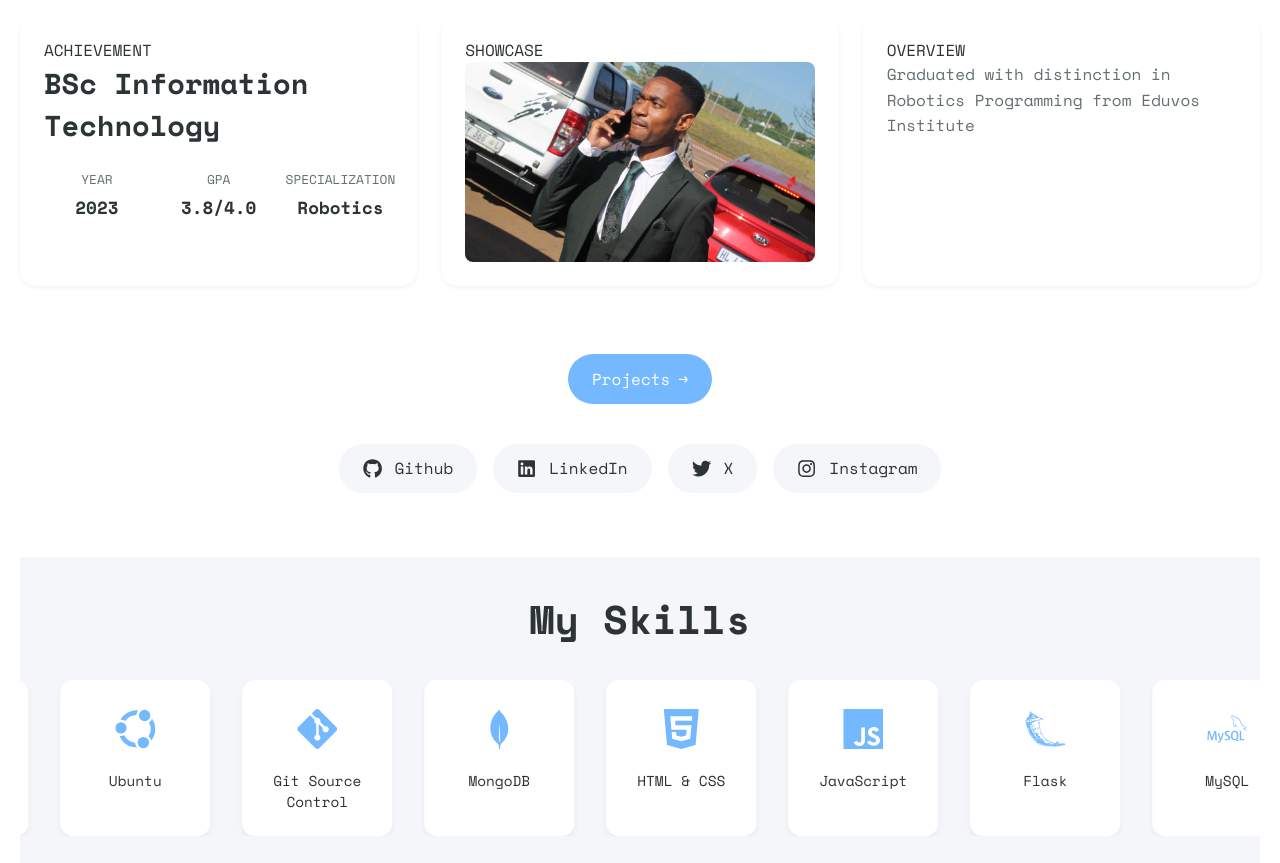
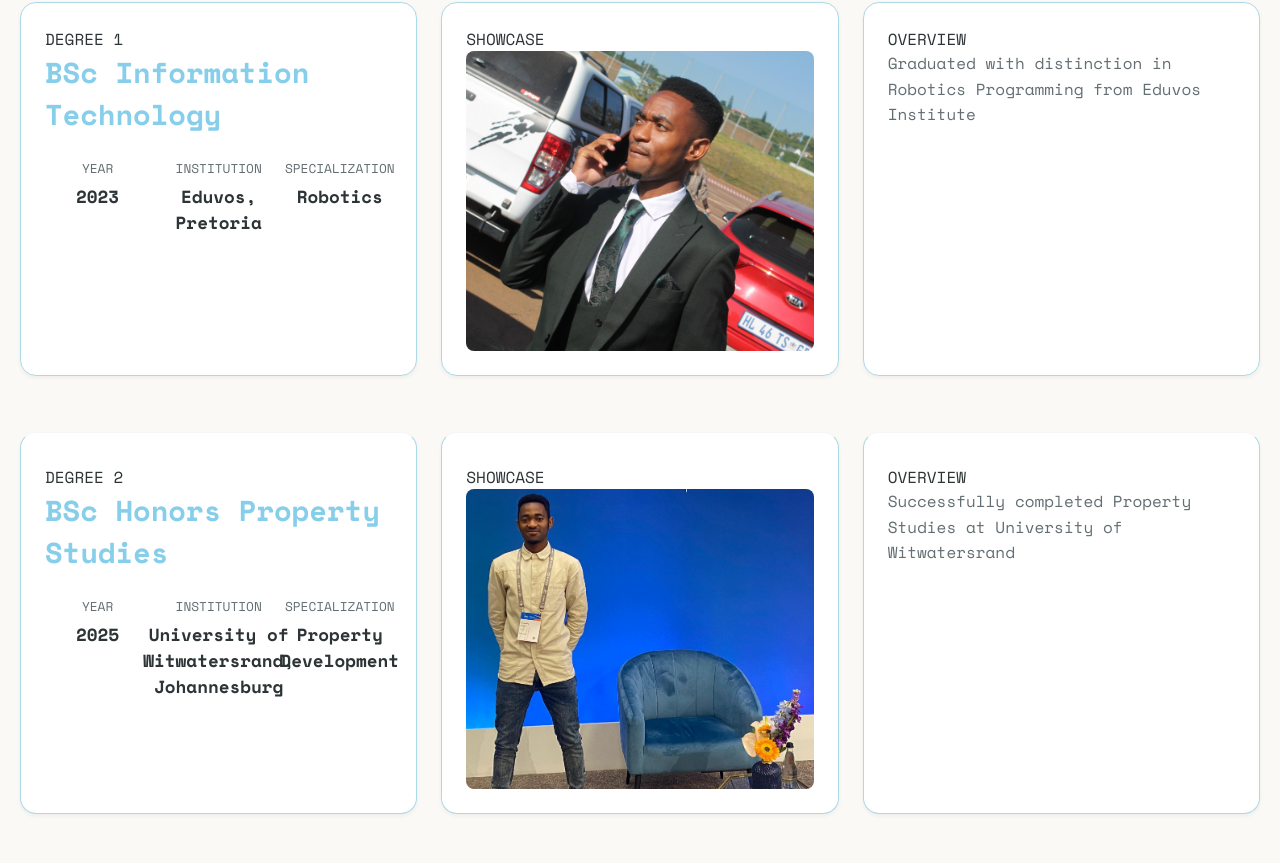
Before and after one commit to jj-amogelang/my-website, a React (Create React App) app: page / in a window 1280 px wide. Shown: the part 337-1200 px from the top of the page. Built offline with nearby package versions, Linux system fonts and the light colour scheme.

Commit message:
Theme change

```diff
--- a/src/components/HomePage.css
+++ b/src/components/HomePage.css
@@ -1,8 +1,18 @@
+:root {
+  --beige: #F5F5DC;
+  --light-beige: #FAF9F6;
+  --light-blue: #ADD8E6;
+  --soft-blue: #B8E2F2;
+  --deep-blue: #87CEEB;
+  --white: #FFFFFF;
+}
+
 .home-container {
-  background-color: #ffffff;
+  background-color: var(--light-beige);
   min-height: 100vh;
   color: #2d3436;
   padding: 20px;
+  padding-top: 80px;
 }
 
 .hero-section {
@@ -100,7 +110,7 @@
 }
 
 .social-links a {
-  background-color: #f5f6fa;
+  background-color: var(--white);
   color: #2d3436;
   text-decoration: none;
   padding: 0.8rem 1.5rem;
@@ -110,6 +120,7 @@
   gap: 0.8rem;
   transition: all 0.3s ease;
   font-size: 1rem;
+  border: 1px solid var(--light-blue);
 }
 
 .social-links a svg {
@@ -117,8 +128,8 @@
 }
 
 .social-links a:hover {
-  background-color: #74b9ff;
-  color: white;
+  background-color: var(--soft-blue);
+  color: var(--white);
   transform: translateY(-2px);
 }
 
@@ -210,7 +221,7 @@
 .skills-section {
   margin-top: 4rem;
   padding: 2rem 0;
-  background-color: #f5f6fa;
+  background: linear-gradient(to right, var(--beige), var(--light-beige));
   overflow: hidden;
 }
 
@@ -235,7 +246,7 @@
 
 .skill-card {
   flex: 0 0 auto;
-  background-color: #ffffff;
+  background: var(--white);
   border-radius: 0.8rem;
   padding: 1.5rem;
   margin: 0 1rem;
@@ -246,6 +257,7 @@
   align-items: center;
   text-align: center;
   width: 150px;
+  border: 1px solid var(--light-blue);
 }
 
 .skill-card:hover {
@@ -261,7 +273,7 @@
   align-items: center;
   justify-content: center;
   font-size: 2.5rem;
-  color: #74b9ff;
+  color: var(--deep-blue);
   transition: transform 0.3s ease, color 0.3s ease;
 }
 
@@ -323,8 +335,6 @@
 
 
 @media (max-width: 768px) {
-
-
   .hero-image img {
     max-width: 100%;
   }
@@ -350,7 +360,7 @@
   justify-content: space-between;
   align-items: center;
   padding: 2rem;
-  background-color: #a5b5b3;
+  background: linear-gradient(135deg, var(--light-blue), var(--deep-blue));
   border-radius: 1rem;
   margin-bottom: 2rem;
 }
@@ -373,7 +383,7 @@
   display: flex;
   align-items: center;
   gap: 0.5rem;
-  background: rgba(255, 255, 255, 0.1);
+  background: rgba(255, 255, 255, 0.2);
   padding: 0.5rem 1rem;
   border-radius: 2rem;
   cursor: pointer;
@@ -395,20 +405,42 @@
   grid-template-columns: repeat(3, 1fr);
   gap: 1.5rem;
   margin-bottom: 3rem;
-  transition: all 0.3s ease;
+}
+
+/* Add spacing between degree sets */
+.stats-grid > *:nth-child(n+4) {
+  margin-top: 2rem;
+  padding-top: 2rem;
+  border-top: 1px solid #f5f6fa;
+}
+
+@media (max-width: 768px) {
+  .stats-grid {
+    grid-template-columns: 1fr;
+  }
+
+  .stats-grid > *:nth-child(n+4) {
+    margin-top: 1rem;
+    padding-top: 1rem;
+  }
 }
 
 .stat-card {
-  background: #ffffff;
+  background: var(--white);
   border-radius: 1rem;
   padding: 1.5rem;
   box-shadow: 0 2px 4px rgba(0, 0, 0, 0.05);
   transition: all 0.3s ease;
+  border: 1px solid var(--light-blue);
+}
+
+.stat-card:hover {
+  box-shadow: 0 4px 12px rgba(173, 216, 230, 0.2);
 }
 
 .achievement-title h2 {
   font-size: 1.8rem;
-  color: #2d3436;
+  color: var(--deep-blue);
   margin-bottom: 1.5rem;
   font-family: 'Space Mono', monospace;
 }
@@ -652,3 +684,74 @@
     transform: translateX(-50%) translateY(0);
   }
 }
+
+.education-list {
+  display: flex;
+  flex-direction: column;
+  gap: 1.5rem;
+  height: 100%;
+  overflow-y: auto;
+  padding-right: 0.5rem;
+}
+
+.education-item {
+  background: white;
+  padding: 1rem;
+  border-radius: 0.5rem;
+  box-shadow: 0 2px 4px rgba(0, 0, 0, 0.05);
+  transition: transform 0.3s ease;
+}
+
+.education-item:hover {
+  transform: translateY(-2px);
+}
+
+.education-item h3 {
+  color: #2d3436;
+  font-size: 1.1rem;
+  margin-bottom: 0.5rem;
+}
+
+.education-item .institution {
+  color: #74b9ff;
+  font-weight: bold;
+  margin-bottom: 0.3rem;
+}
+
+.education-item .year {
+  color: #636e72;
+  font-size: 0.9rem;
+  margin-bottom: 0.3rem;
+}
+
+.education-item .specialization {
+  color: #2d3436;
+  font-size: 0.9rem;
+  margin-bottom: 0.3rem;
+}
+
+.education-item .achievement {
+  color: #0984e3;
+  font-size: 0.9rem;
+  font-style: italic;
+}
+
+/* Update achievement-showcase styles */
+.achievement-showcase .stat-content {
+  height: 300px;
+  overflow-y: auto;
+}
+
+.achievement-showcase .stat-content::-webkit-scrollbar {
+  width: 6px;
+}
+
+.achievement-showcase .stat-content::-webkit-scrollbar-track {
+  background: #f5f6fa;
+  border-radius: 3px;
+}
+
+.achievement-showcase .stat-content::-webkit-scrollbar-thumb {
+  background: #74b9ff;
+  border-radius: 3px;
+}
--- a/src/components/HomePage.js
+++ b/src/components/HomePage.js
@@ -17,14 +17,31 @@ import './HomePage.css';
 
 const achievementData = {
   Education: {
+    title: "Education",
+    image: "/images/blog/pic.JPG",
+    description: "Dual degree holder with expertise in both Technology and Property Development",
+    degrees: [
+      {
         title: "BSc Information Technology",
         image: "/images/blog/pic.JPG",
         description: "Graduated with distinction in Robotics Programming from Eduvos Institute",
         stats: {
           year: "2023",
-      gpa: "3.8/4.0",
+          institution: "Eduvos, Pretoria",
           specialization: "Robotics"
         }
+      },
+      {
+        title: "BSc Honors Property Studies",
+        image: "/images/blog/pic5.jpg",
+        description: "Successfully completed Property Studies at University of Witwatersrand",
+        stats: {
+          year: "2025",
+          institution: "University of Witwatersrand, Johannesburg",
+          specialization: "Property Development"
+        }
+      }
+    ]
   },
   Experience: {
     title: "Old Mutual Grad Hackathon",
@@ -180,6 +197,45 @@ const HomePage = () => {
       </div>
 
       <div className="stats-grid">
+        {selectedMenu === 'Education' ? (
+          currentAchievement.degrees.map((degree, index) => (
+            <React.Fragment key={index}>
+              <div className="stat-card achievement-title">
+                <div className="stat-label">DEGREE {index + 1}</div>
+                <div className="stat-content">
+                  <h2>{degree.title}</h2>
+                  <div className="achievement-stats">
+                    {Object.entries(degree.stats).map(([key, value]) => (
+                      <div key={key} className="stat-item">
+                        <span className="stat-key">{key}</span>
+                        <span className="stat-value">{value}</span>
+                      </div>
+                    ))}
+                  </div>
+                </div>
+              </div>
+
+              <div className="stat-card achievement-showcase">
+                <div className="stat-label">SHOWCASE</div>
+                <div className="stat-content">
+                  <img
+                    src={degree.image}
+                    alt={degree.title}
+                    className="achievement-image"
+                  />
+                </div>
+              </div>
+
+              <div className="stat-card achievement-description">
+                <div className="stat-label">OVERVIEW</div>
+                <div className="stat-content">
+                  <p>{degree.description}</p>
+                </div>
+              </div>
+            </React.Fragment>
+          ))
+        ) : (
+          <>
             <div className="stat-card achievement-title">
               <div className="stat-label">ACHIEVEMENT</div>
               <div className="stat-content">
@@ -212,6 +268,8 @@ const HomePage = () => {
                 <p>{currentAchievement.description}</p>
               </div>
             </div>
+          </>
+        )}
       </div>
 
       <div className="hero-section">
--- a/src/components/Navbar.css
+++ b/src/components/Navbar.css
@@ -3,9 +3,14 @@
   justify-content: space-between;
   align-items: center;
   padding: 1rem 2rem;
-  background-color: #ffffff;
-  box-shadow: 0 2px 4px rgba(0, 0, 0, 0.05);
-  position: relative;
+  background: var(--white);
+  border-bottom: 1px solid var(--light-blue);
+  position: fixed;
+  top: 0;
+  left: 0;
+  right: 0;
+  z-index: 1000;
+  width: 100%;
 }
 
 .logo a {
@@ -30,13 +35,13 @@
 }
 
 .nav-links a:hover {
-  color: #0984e3;
-  background-color: #f5f6fa;
+  color: var(--deep-blue);
+  background-color: var(--light-beige);
 }
 
 .nav-links a.active {
-  color: #0984e3;
-  background-color: #f5f6fa;
+  color: var(--deep-blue);
+  background-color: var(--beige);
 }
 
 .language-selector {
@@ -106,3 +111,8 @@
     transform: rotate(-45deg) translate(5px, -5px);
   }
 }
+
+/* Add padding to the top of the home container to account for fixed navbar */
+.home-container {
+  padding-top: 80px; /* Adjust this value based on your navbar height */
+}
--- a/src/components/Portfolio.css
+++ b/src/components/Portfolio.css
@@ -1,6 +1,6 @@
 .portfolio-container {
   padding: 4rem 2rem;
-  background-color: #ffffff;
+  background-color: var(--light-beige);
 }
 
 .portfolio-content {
@@ -27,7 +27,8 @@
   position: relative;
   border-radius: 0.8rem;
   overflow: hidden;
-  background: #f5f6fa;
+  background: var(--white);
+  border: 1px solid var(--light-blue);
   box-shadow: 0 4px 6px rgba(0, 0, 0, 0.05);
   transition: transform 0.3s ease;
 }
@@ -59,7 +60,7 @@
   left: 0;
   right: 0;
   bottom: 0;
-  background: rgba(0, 0, 0, 0.85);
+  background: rgba(173, 216, 230, 0.95);
   display: flex;
   flex-direction: column;
   justify-content: center;
@@ -80,7 +81,7 @@
 .portfolio-overlay h3 {
   font-size: 1.4rem;
   margin-bottom: 0.5rem;
-  color: #74b9ff;
+  color: var(--white);
 }
 
 .portfolio-overlay .category {
@@ -98,10 +99,10 @@
 }
 
 .see-more {
-  color: white;
+  color: var(--white);
   text-decoration: none;
   padding: 0.5rem 1.5rem;
-  border: 2px solid #74b9ff;
+  border: 2px solid var(--white);
   border-radius: 2rem;
   transition: all 0.3s ease;
   font-size: 0.9rem;
@@ -110,15 +111,15 @@
 }
 
 .see-more:hover {
-  background: #74b9ff;
-  color: white;
+  background: var(--white);
+  color: var(--deep-blue);
   transform: translateY(-2px);
 }
 
 .portfolio-info {
   padding: 1rem;
   text-align: center;
-  background: #f5f6fa;
+  background: var(--beige);
 }
 
 .portfolio-info h3 {
@@ -148,12 +149,12 @@
   width: 8px;
   height: 8px;
   border-radius: 50%;
-  background-color: #dfe6e9;
+  background-color: var(--light-blue);
   transition: background-color 0.3s ease;
 }
 
-.dot:hover {
-  background-color: #74b9ff;
+.dot:hover, .dot.active {
+  background-color: var(--deep-blue);
 }
 
 /* Responsive Design */
```
Also changed, not shown: public/images/blog/pic5.jpg (added). Lines whose indentation alone changed are shown as unchanged.
